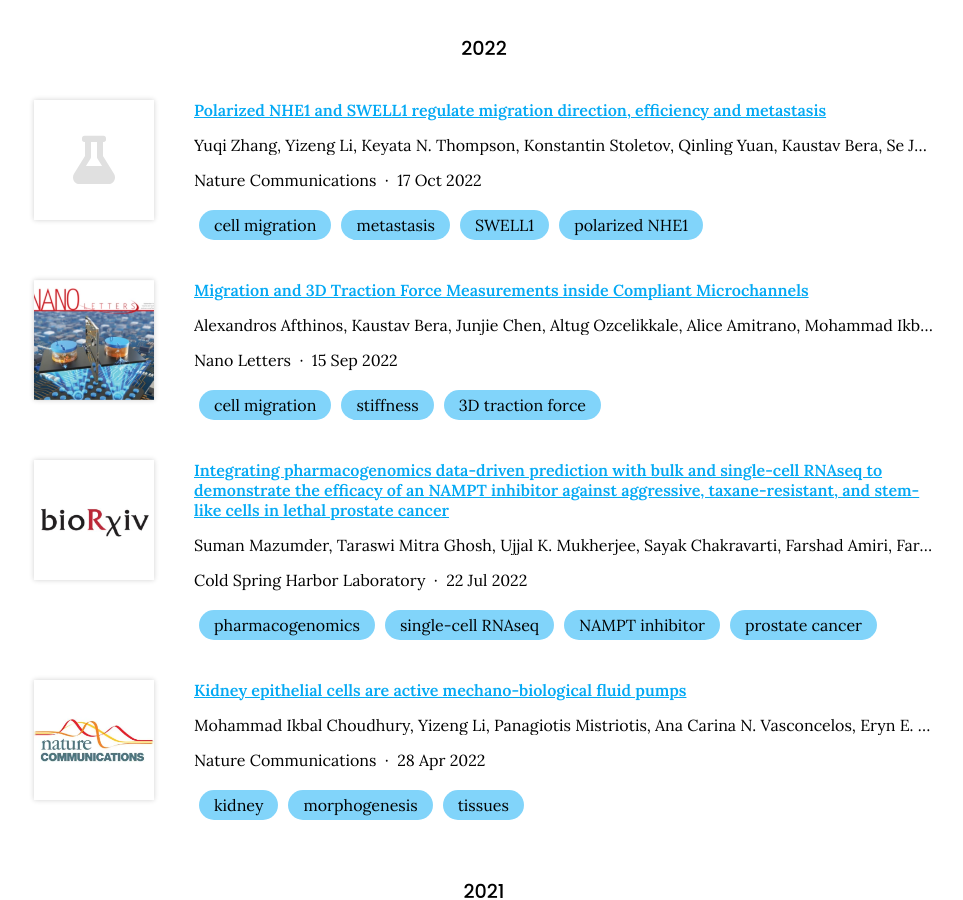
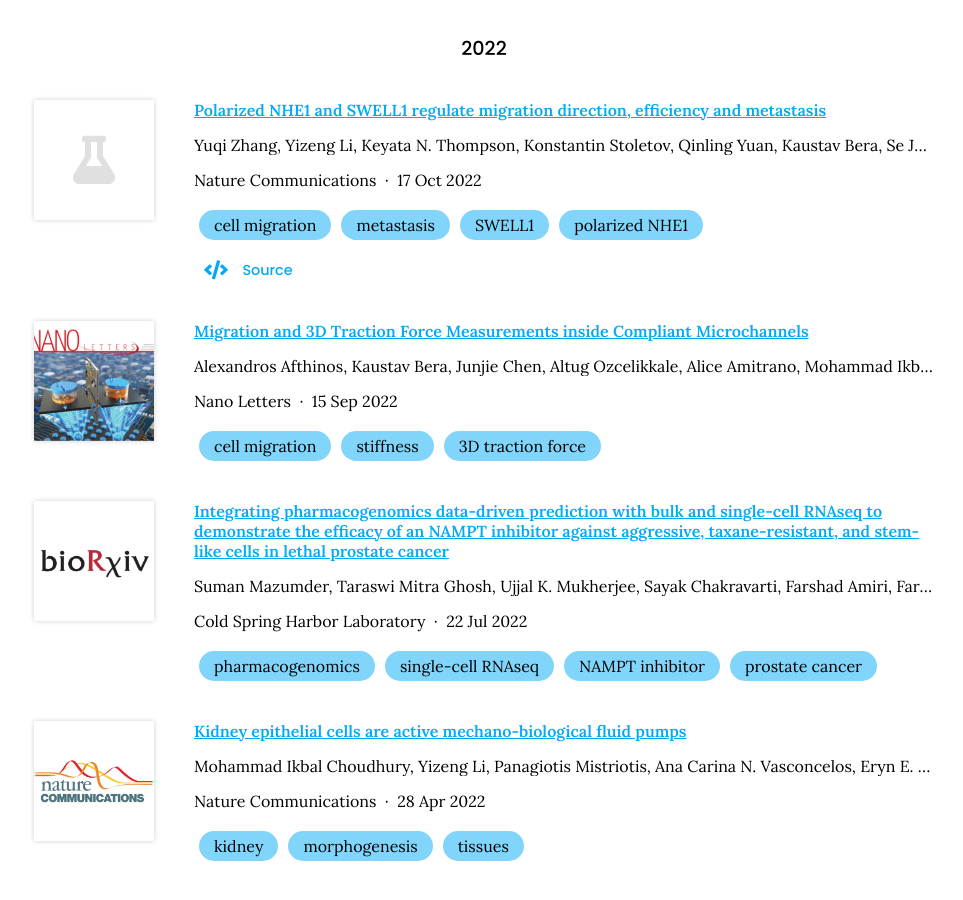
Before and after one commit to mistriotis-lab/mistriotis-lab.github.io, a Jekyll site: the page built from publications/index.md, in a window 1280 px wide and 900 px high, scrolled down 318 px. Shown: the whole window, without its empty margins (156-1119 px from the left). Built offline with Jekyll 4.4.1, drawn with Linux system fonts in a browser that asks for light colours; nearby versions of some CDN libraries.

Commit message:
Generate citations

```diff
--- a/_data/citations.yaml
+++ b/_data/citations.yaml
@@ -28,6 +28,9 @@
   - metastasis
   - SWELL1
   - polarized NHE1
+  extra-links:
+  - type: source
+    link: https://doi.org/10.5281/zenodo.7105392
 - id: doi:10.1021/acs.nanolett.2c01261
   title: Migration and 3D Traction Force Measurements inside Compliant Microchannels
   authors:
```
